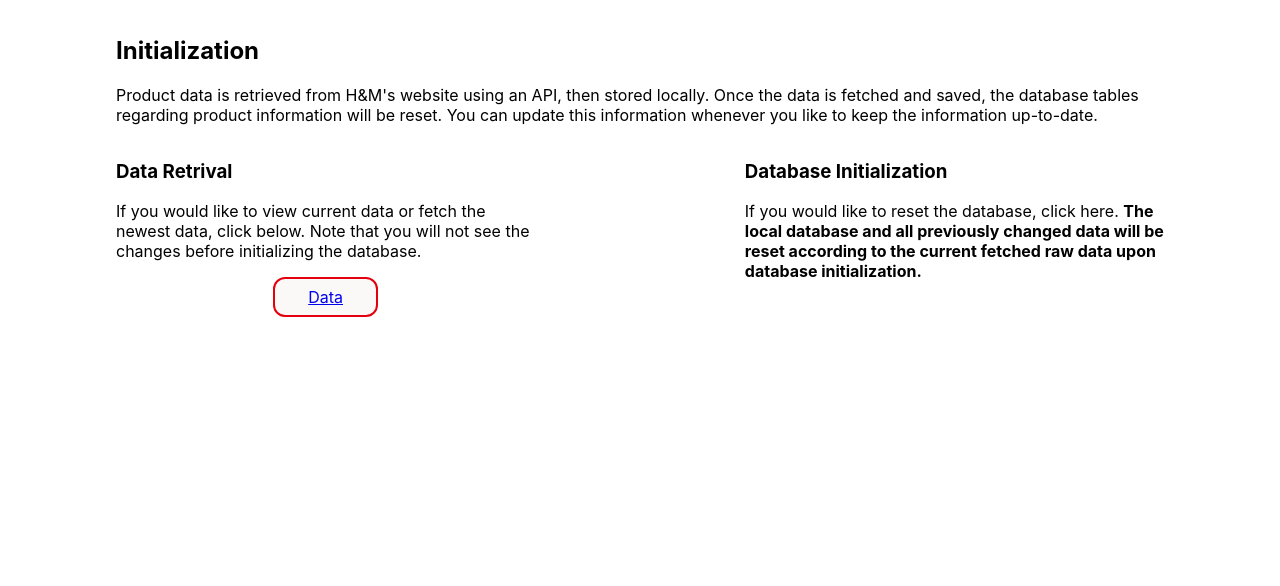
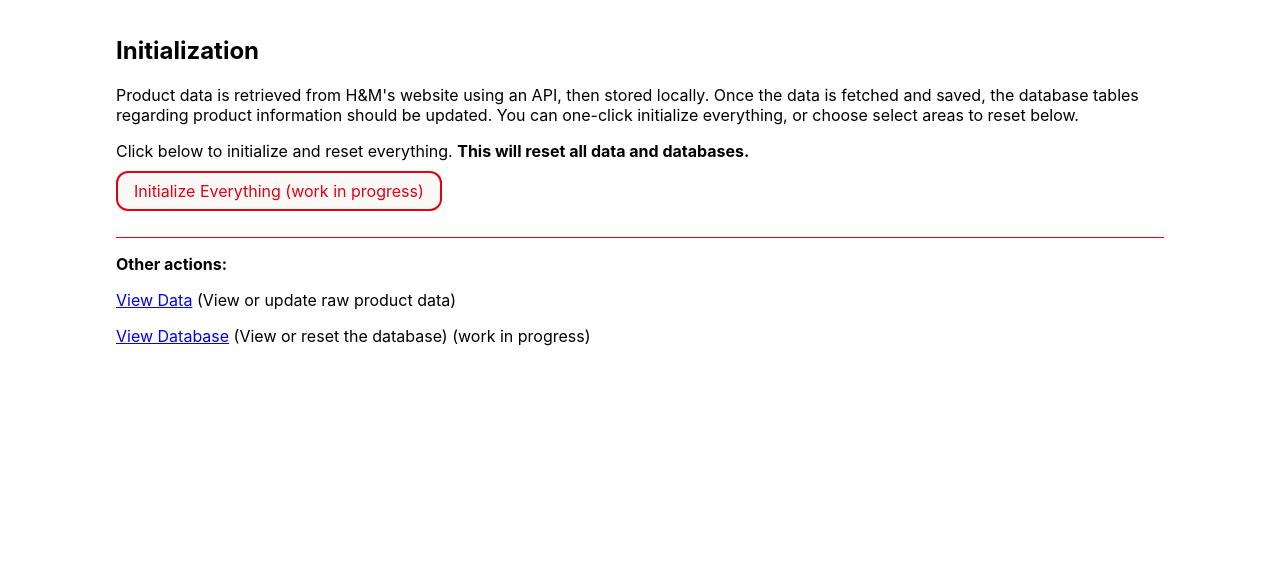
Before and after one commit to zhenange178/CS-338, a PHP site: page /initialize.php in a window 1280 px wide. Shown: the part 52-638 px from the top of the page. Run offline with PHP 8.4, Linux system fonts and the light colour scheme.

Commit message:
some front end

```diff
--- a/data.php
+++ b/data.php
@@ -14,8 +14,8 @@
         $jsonData = json_decode(file_get_contents('hm_product_list.json'), true);
         echo isset($jsonData['productCount']) ? $jsonData['productCount'] : 'Product count not available';
     ?>
-    <p><a href="hm_product_list.json" class="button" target="_blank" rel="noopener noreferrer">View Current Data</a> (Open new tab containing full JSON data)<br/></p>
+    <p><a href="hm_product_list.json" class="button" target="_blank" rel="noopener noreferrer">View Current Raw Data</a> (Open new tab containing full JSON data)<br/></p>
 
-    <p><a href="get_api.php" class="button">Update Data</a> (Run the API Script to fetch newest data from H&M site)</p>
+    <p><a href="get_api.php" class="button">Update Raw Data</a> (Run the API Script to fetch newest data from H&M site)</p>
 
 <?php include 'includes/footer.php'; ?>
--- a/initialize.php
+++ b/initialize.php
@@ -2,23 +2,26 @@
 
 <div>
     <h2>Initialization</h2>
-        <p>Product data is retrieved from H&M's website using an API, then stored locally. Once the data is fetched and saved, the database tables regarding product information will be reset. You can update this information whenever you like to keep the information up-to-date.</p>
+    <p>Product data is retrieved from H&M's website using an API, then stored locally. Once the data is fetched and saved, the database tables regarding product information should be updated. You can one-click initialize everything, or choose select areas to reset below.</p>
 </div>
-    <div class="rowcontainer">
-        <div style="width: 40%; margin-right: auto">
 <div>
-            <h3>Data Retrival</h3>
-                <p>If you would like to view current data or fetch the newest data, click below. Note that you will not see the changes before initializing the database.</p>
+    Click below to initialize and reset everything. <b>This will reset all data and databases.</b><br/><br/>
+    <a href="/" class="initbutton">Initialize Everything (work in progress)</a> <!--update link-->
+    <br/><br/>
 </div>
-            <div class="centerbutton">
-                <a href="/data.php">Data</a>
-            </div>
+<div class="divider"></div>
+<div>
+    <b>Other actions:</b>
+    <p><a href="data.php" class="button">View Data</a> (View or update raw product data)</p>
+    <p><a href="/" class="button">View Database</a> (View or reset the database) (work in progress)</p>
 </div>
 
-        <div style="width: 40%; margin-left: auto">
-            <h3>Database Initialization</h3>
-            <p>If you would like to reset the database, click here. <b>The local database and all previously changed data will be reset according to the current fetched raw data upon database initialization.</b> </p>
+<!--
+<div>
+    Click below to view or resest the database.<br/><br/>
+    <a href="/data.php" class="initbutton">View Database</a>
+    <br/><br/>
 </div>
-    </div>
+-->
 
 <?php include 'includes/footer.php'; ?>
--- a/styles/global.css
+++ b/styles/global.css
@@ -25,6 +25,13 @@ body {
     width: 100%;
     display: flex;
     flex-direction: row;
+}
+
+.divider{
+  width: 100%;
+  height: 1px;
+  background-color: #E50010;
+  margin: 16px 0;
 }
 
 .header-nav ul {
@@ -61,9 +68,7 @@ body {
     text-align: center;
 }
 
-.centerbutton {
-  margin: 0 auto;
-  width: 25%;
+.initbutton {
   background-color: #faf9f8;
   border: 2px solid #E50010;
   border-radius: 12px;
@@ -72,4 +77,11 @@ body {
   text-align: center;
   text-decoration: none;
   font-size: 16px;
+  transition-duration: 0.4s;
+  cursor: pointer;
 }
+
+.initbutton:hover{
+  background-color: #E50010;
+  color: #faf9f8;
+}
```
Lines whose indentation alone changed are shown as unchanged.
